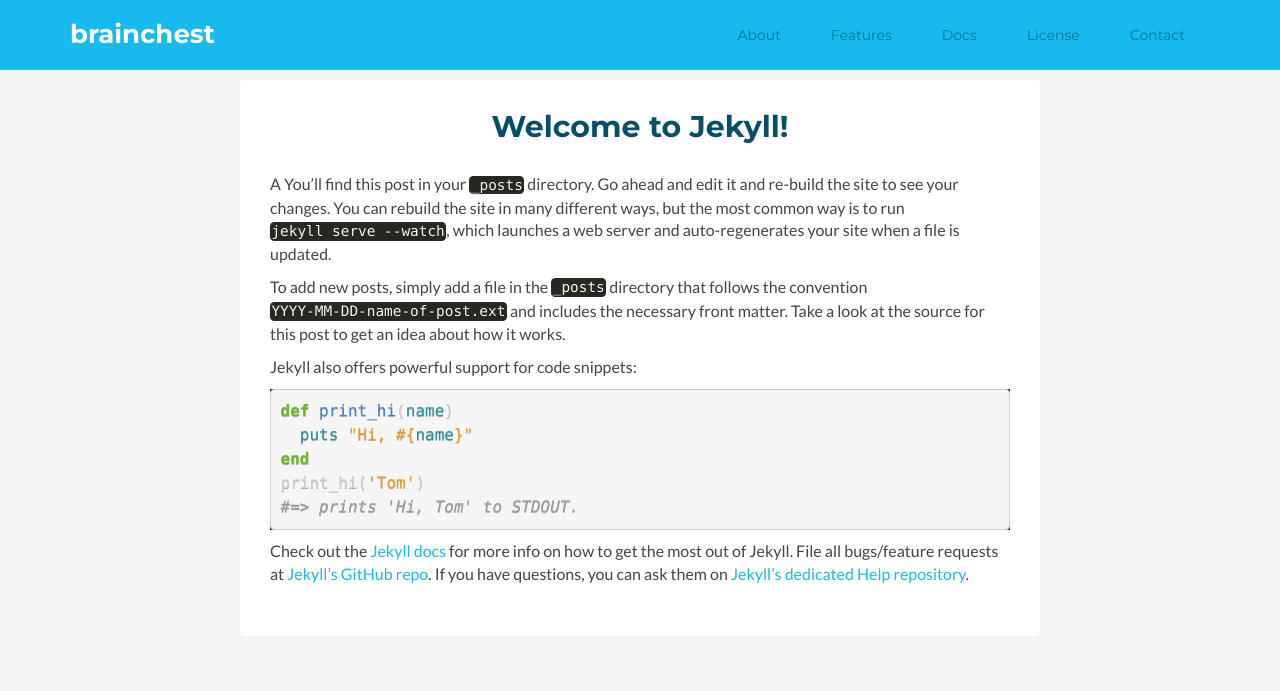
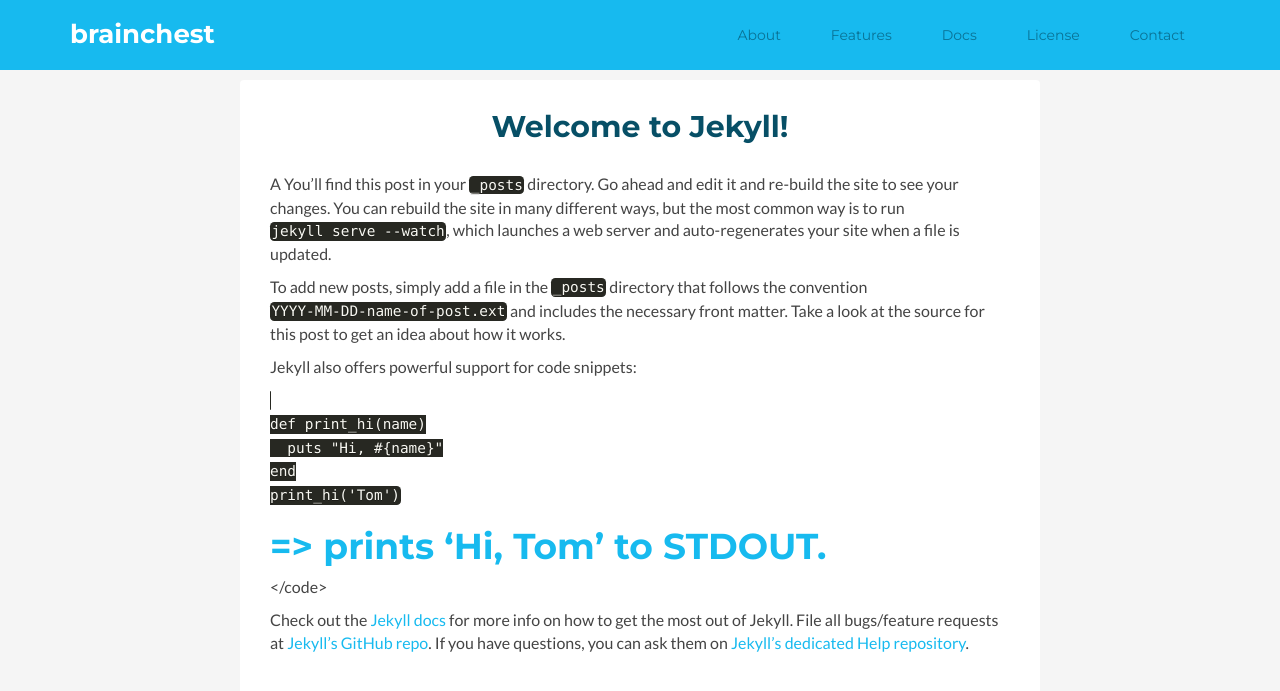
Before and after one commit to brainchest/brainchest-web, a Jekyll site: the page built from v3_access.md, in a window 1280 px wide. Shown: the top 691 px of the page. Built offline with Jekyll 4.4.1, drawn with Linux system fonts in a browser that asks for light colours; comment, search, counter and statistics services are not loaded.

Commit message:
css test .. next

```diff
--- a/public/css/styles.css
+++ b/public/css/styles.css
@@ -335,7 +335,7 @@
 .docs .block {
   margin-bottom: 20px;
 }
-/*.docs .code-block {
+.docs .code-block {
   margin: 30px inherit;
 }
 .docs .code-block pre[class*="language-"] {
@@ -347,7 +347,7 @@
   -moz-background-clip: padding;
   -webkit-background-clip: padding-box;
   background-clip: padding-box;
-}*/
+}
 .docs .container .block .video {
   text-align: center;
   margin-top: 20px;
--- a/v3_access.md
+++ b/v3_access.md
@@ -10,13 +10,13 @@
 
 Jekyll also offers powerful support for code snippets:
 
-{% highlight ruby %}
+<code class="language-ruby">
 def print_hi(name)
   puts "Hi, #{name}"
 end
 print_hi('Tom')
 #=> prints 'Hi, Tom' to STDOUT.
-{% endhighlight %}
+</code>
 
 Check out the [Jekyll docs][jekyll] for more info on how to get the most out of Jekyll. File all bugs/feature requests at [Jekyll’s GitHub repo][jekyll-gh]. If you have questions, you can ask them on [Jekyll’s dedicated Help repository][jekyll-help].
 
```
